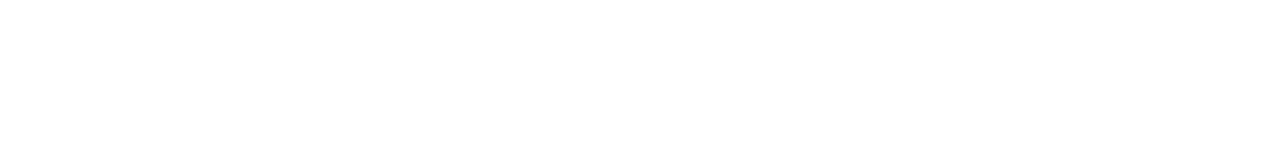
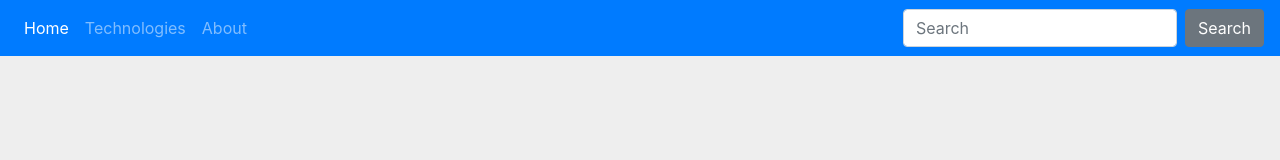
Before and after one commit to tmtkobedmx8/portfolio, a plain HTML site: page portfolio/index.html in a window 1280 px wide. Drawn offline with nearby package versions, Linux system fonts and the light colour scheme.

Commit message:
Created navigation bar and installed sass

```diff
--- /dev/null
+++ b/portfolio/css/styles.scss
@@ -0,0 +1,3 @@
+body {
+	background-color: #eee !important;
+}
--- a/portfolio/index.html
+++ b/portfolio/index.html
@@ -3,11 +3,38 @@
 <head>
 	<meta charset="UTF-8">
 	<title>Portfolio</title>
+	<link rel="stylesheet" type="text/css" href="css/styles.css">
 	<link rel="stylesheet" href="https://stackpath.bootstrapcdn.com/bootstrap/4.1.3/css/bootstrap.min.css" integrity="sha384-MCw98/SFnGE8fJT3GXwEOngsV7Zt27NXFoaoApmYm81iuXoPkFOJwJ8ERdknLPMO" crossorigin="anonymous">
 </head>
 <body>
+	<nav class="navbar navbar-expand-lg navbar-dark bg-primary">
+  	<button class="navbar-toggler" type="button" data-toggle="collapse" data-target="#navbarColor01" aria-controls="navbarColor01" aria-expanded="false" aria-label="Toggle navigation">
+    <span class="navbar-toggler-icon"></span>
+  	</button>
+
+  	<div class="collapse navbar-collapse" id="navbarColor01">
+    	<ul class="navbar-nav mr-auto">
+      	<li class="nav-item active">
+        	<a class="nav-link" href="#">Home <span class="sr-only">(current)</span></a>
+      	</li>
+      	<li class="nav-item">
+        	<a class="nav-link" href="#">Technologies</a>
+      	</li>
+      	<li class="nav-item">
+       	 <a class="nav-link" href="#">About</a>
+      	</li>
+    	</ul>
+    	<form class="form-inline my-2 my-lg-0">
+      	<input class="form-control mr-sm-2" type="text" placeholder="Search">
+      	<button class="btn btn-secondary my-2 my-sm-0" type="submit">Search</button>
+    	</form>
+  	</div>
+	</nav>
+
+
+
 	<script src="https://code.jquery.com/jquery-3.3.1.slim.min.js" integrity="sha384-q8i/X+965DzO0rT7abK41JStQIAqVgRVzpbzo5smXKp4YfRvH+8abtTE1Pi6jizo" crossorigin="anonymous"></script>
-<script src="https://cdnjs.cloudflare.com/ajax/libs/popper.js/1.14.3/umd/popper.min.js" integrity="sha384-ZMP7rVo3mIykV+2+9J3UJ46jBk0WLaUAdn689aCwoqbBJiSnjAK/l8WvCWPIPm49" crossorigin="anonymous"></script>
-<script src="https://stackpath.bootstrapcdn.com/bootstrap/4.1.3/js/bootstrap.min.js" integrity="sha384-ChfqqxuZUCnJSK3+MXmPNIyE6ZbWh2IMqE241rYiqJxyMiZ6OW/JmZQ5stwEULTy" crossorigin="anonymous"></script>
+	<script src="https://cdnjs.cloudflare.com/ajax/libs/popper.js/1.14.3/umd/popper.min.js" integrity="sha384-ZMP7rVo3mIykV+2+9J3UJ46jBk0WLaUAdn689aCwoqbBJiSnjAK/l8WvCWPIPm49" crossorigin="anonymous"></script>
+	<script src="https://stackpath.bootstrapcdn.com/bootstrap/4.1.3/js/bootstrap.min.js" integrity="sha384-ChfqqxuZUCnJSK3+MXmPNIyE6ZbWh2IMqE241rYiqJxyMiZ6OW/JmZQ5stwEULTy" crossorigin="anonymous"></script>
 </body>
 </html>
```
Also changed, not shown: portfolio/css/styles.css (added), portfolio/js/script.js (added), portfolio/styles.css (added), 1 other file.
